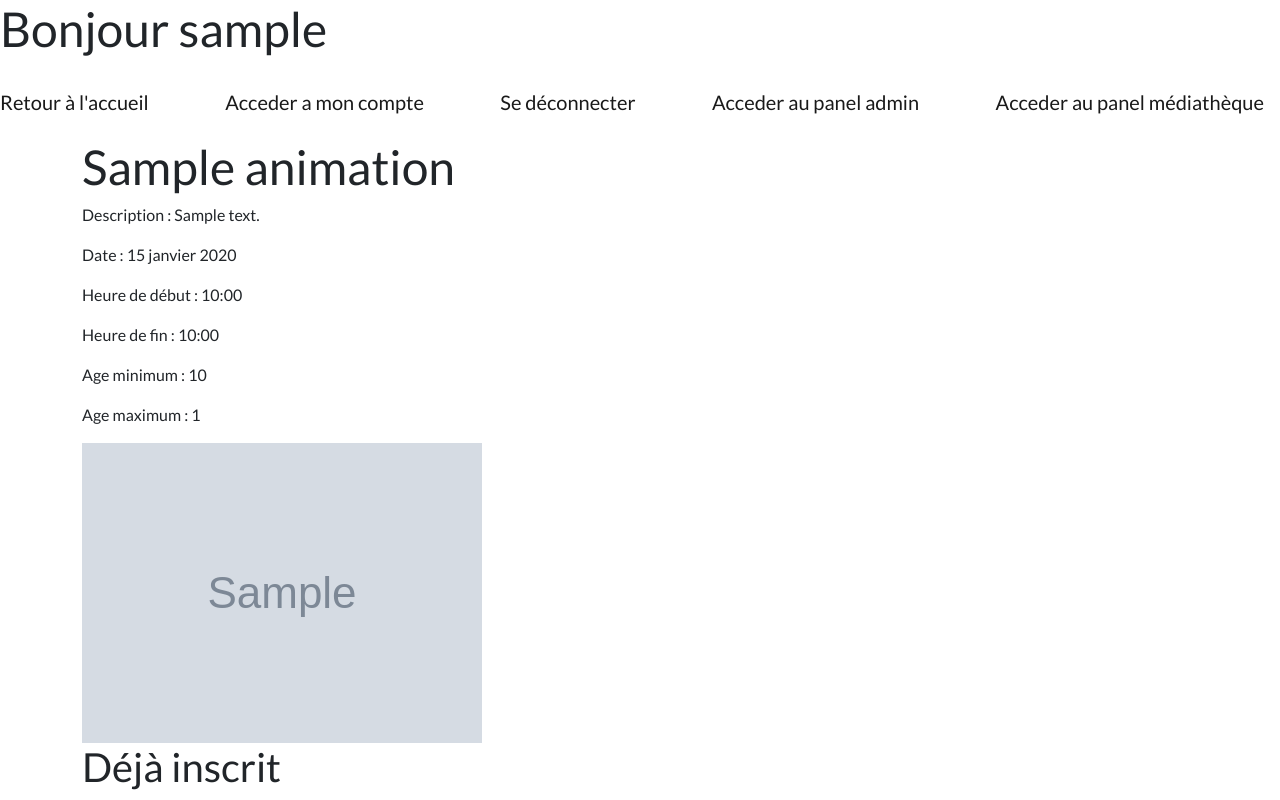
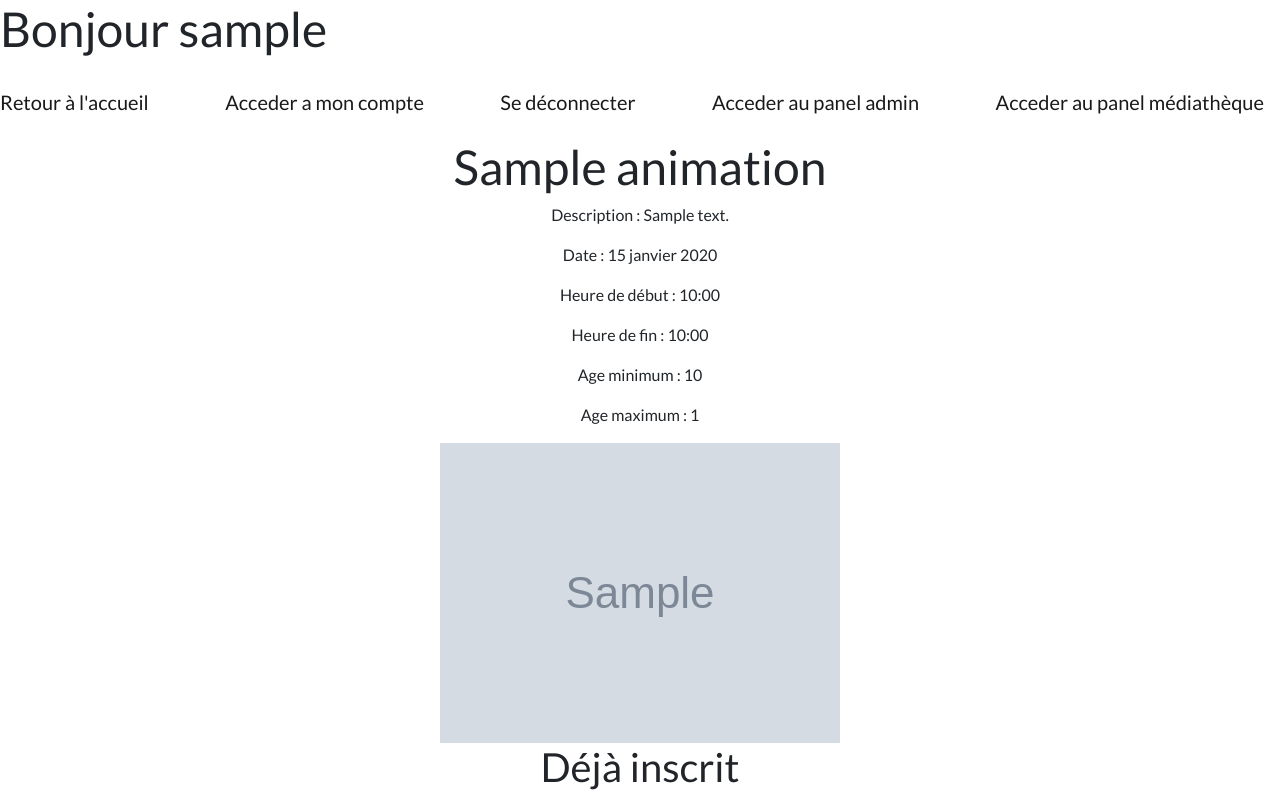
Before and after one commit to NumeriqueMediapass/MediapassAR, a Django app: page /print_animations/1 in a window 1280 px wide. Run offline with Django 4.2, Linux system fonts and the light colour scheme; a user stored in the database is signed in; tables that the repository leaves empty hold one stand-in row (values such as "Sample post"); grey boxes marked "Sample" are stand-in pictures; some libraries are stand-ins or nearby versions.

Commit message:
Update css

```diff
--- a/website/templates/website/inscriptionAtelier.html
+++ b/website/templates/website/inscriptionAtelier.html
@@ -3,7 +3,7 @@
 {% block title %}{{animation.name}}{% endblock %}
 
 {% block content %}
-    <div class="content_anim">
+    <div class="text-center">
     <h1>{{ animation.name }}</h1>
     <p>Description : {{ animation.description }}</p>
     <p>Date : {{ animation.date }}</p>
--- a/website/views.py
+++ b/website/views.py
@@ -27,7 +27,7 @@ def acceuil(request):
     res = []
     form = CalendarWidget()
     for animation in animations:
-        if date.today() < animation.date < date.today() + timedelta(days=7):
+        if date.today() <= animation.date < date.today() + timedelta(days=7):
             res.append(animation)
         res[:5]
     return render(request, 'website/accueil.html', {'animations': res, 'form': form, 'anim': anim})
```
